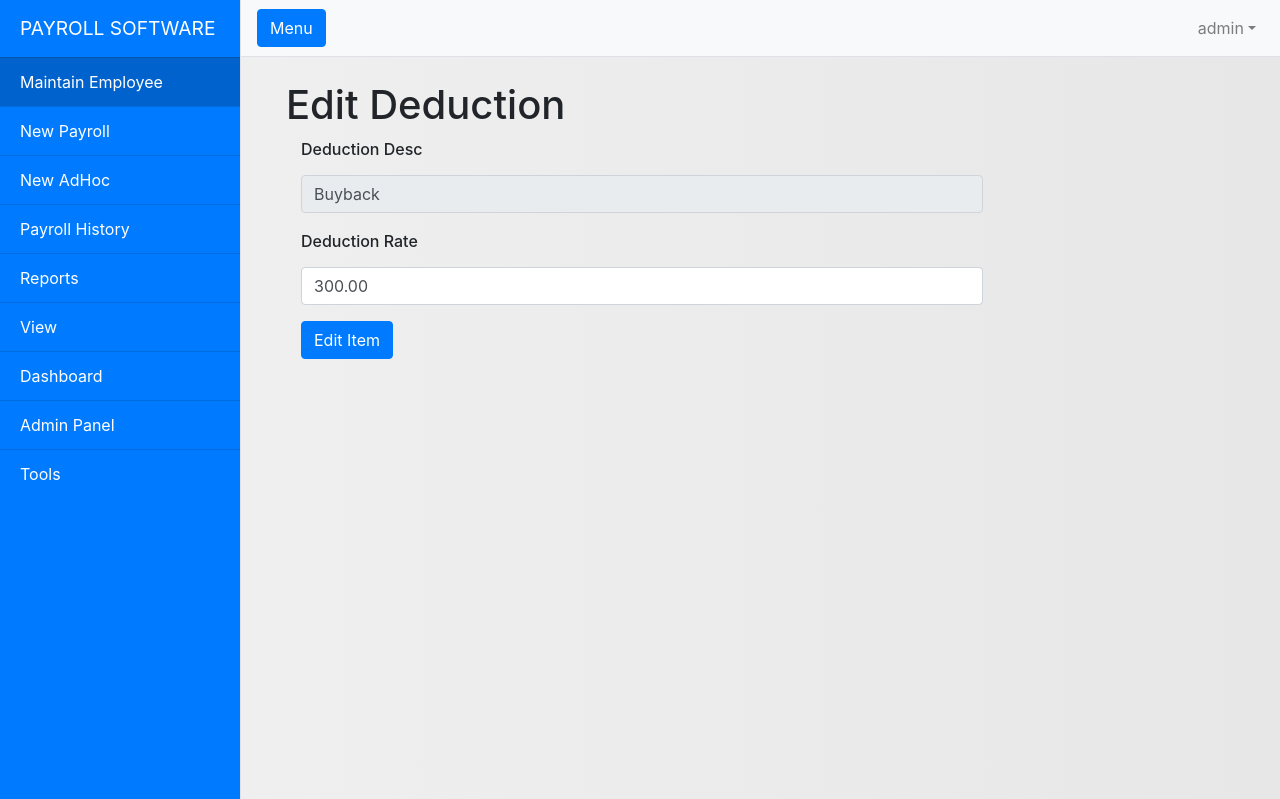
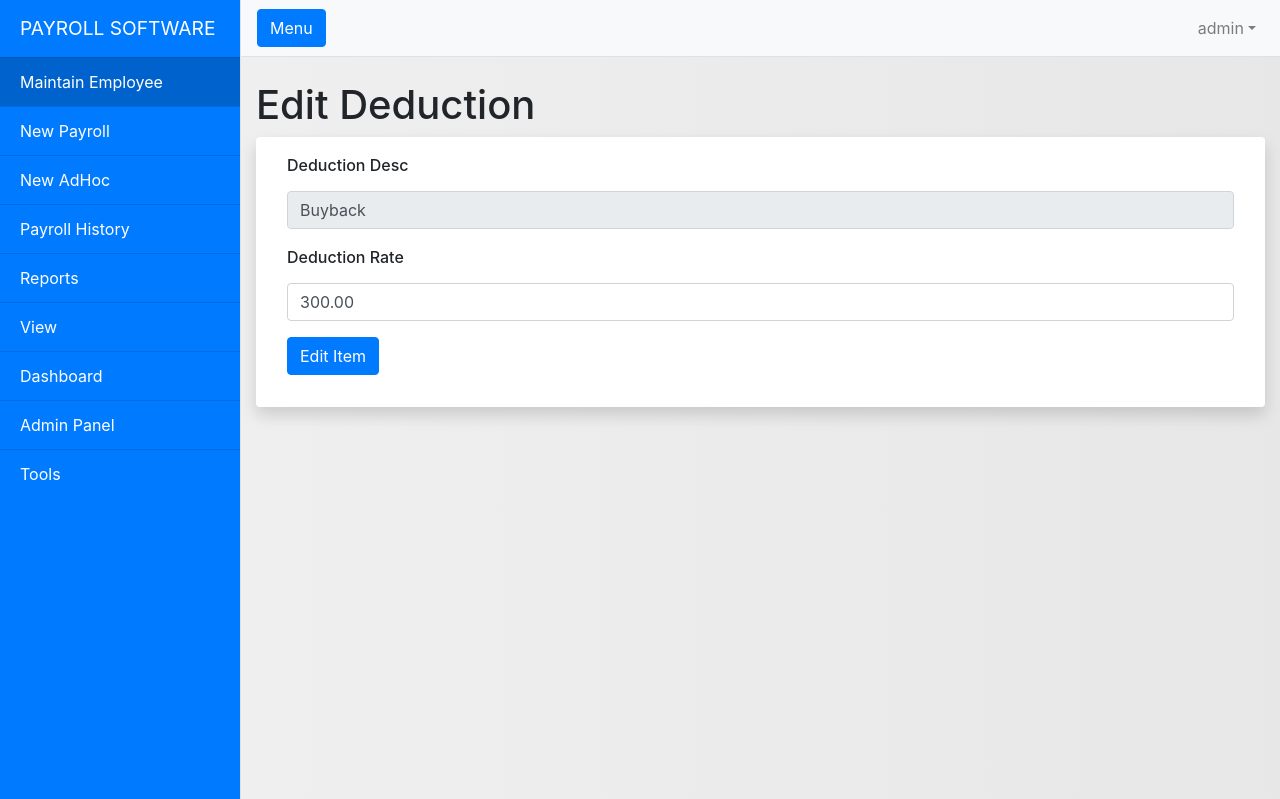
Before and after one commit to theandrewyong/myfyp, a PHP site: page /employee_deduction_edit.php?emp_deduction_id=1 in a window 1280 px wide. Shown: the top 799 px of the page. Run offline with PHP 8.4, Linux system fonts and the light colour scheme; a user stored in the database is signed in; data comes from the database, SQL or seed files in the repository; data that the repository does not hold is empty.

Commit message:
-updated interface

```diff
--- a/employee_allowance_edit.php
+++ b/employee_allowance_edit.php
@@ -93,7 +93,11 @@
 										</div>
 									</div>
 
-									<input type="submit" class="btn btn-primary" name="submit" id="submit" value="Edit Item">
+									<div class="form-group">
+										<div class="col-md-12">
+										<input type="submit" class="btn btn-primary" name="submit" id="submit" value="Edit Item">
+										</div>
+									</div>
                                     </div>
 									<?php
 											$table_sql = mysqli_query($conn, "SELECT * FROM employee_allowance WHERE emp_id = $get_emp_id");
--- a/employee_deduction_edit.php
+++ b/employee_deduction_edit.php
@@ -67,38 +67,35 @@ $show_deduction_rate = $show_data['deduction_rate'];
 
 <div class="container-fluid">
 <!-- dashboard conten here -->
-<section class="container py-4">
 <div class="row">
 <div class="col-md-12">
-
-<div id="tabsJustifiedContent" class="tab-content">
-
-<div id="profile1" class="tab-pane fade active show">
-<div class="row pb-2">
-<div class="col-md-12">
-<div class="container">
 
 
 
 <form method="POST">
-<a id="employee_section"><h1>Edit Deduction</h1></a>
-
+	<br/>
+<h1>Edit Deduction</h1>
+<div class="p-3 bg-white rounded shadow mb-2">
     <div class="form-group">
-    <label for="deduction_desc" class="col-sm-12 control-label"><h6>Deduction Desc</h6></label>
-    <div class="col-sm-9">
+    <label for="deduction_desc" class="col-md-12 control-label"><h6>Deduction Desc</h6></label>
+    <div class="col-md-12">
         <input type="text" id="deduction_desc" name="deduction_desc" class="form-control" value="<?php echo $show_deduction_desc; ?>" disabled>
     </div>
     </div>
 
 <div class="form-group">
-    <label for="deduction_rate" class="col-sm-12 control-label"><h6>Deduction Rate <?php echo $error_rate ?></h6></label>
-    <div class="col-sm-9">
+    <label for="deduction_rate" class="col-md-12 control-label"><h6>Deduction Rate <?php echo $error_rate ?></h6></label>
+    <div class="col-md-12">
         <input type="text" id="deduction_rate" placeholder="Email" class="form-control" name= "deduction_rate" value="<?php echo $show_deduction_rate; ?>">
     </div>
 </div>
 
-<div class="container"><input type="submit" class="btn btn-primary" name="submit" id="submit" value="Edit Item"> </div>
-
+	<div class="form-group">
+		<div class="col-md-12">
+			<input type="submit" class="btn btn-primary" name="submit" id="submit" value="Edit Item">
+		</div>
+	</div>
+</div>
 <?php
         $table_sql = mysqli_query($conn, "SELECT * FROM employee_deduction WHERE emp_id = $get_emp_id");
         $deduction_total = 0;
@@ -114,16 +111,9 @@ $show_deduction_rate = $show_data['deduction_rate'];
         ?>
 
 </form>
+
 </div>
 </div>
-</div>
-</div>
-</div>
-</div>
-</div>
-
-</section>
-
 
 </div>
 </div>
```
